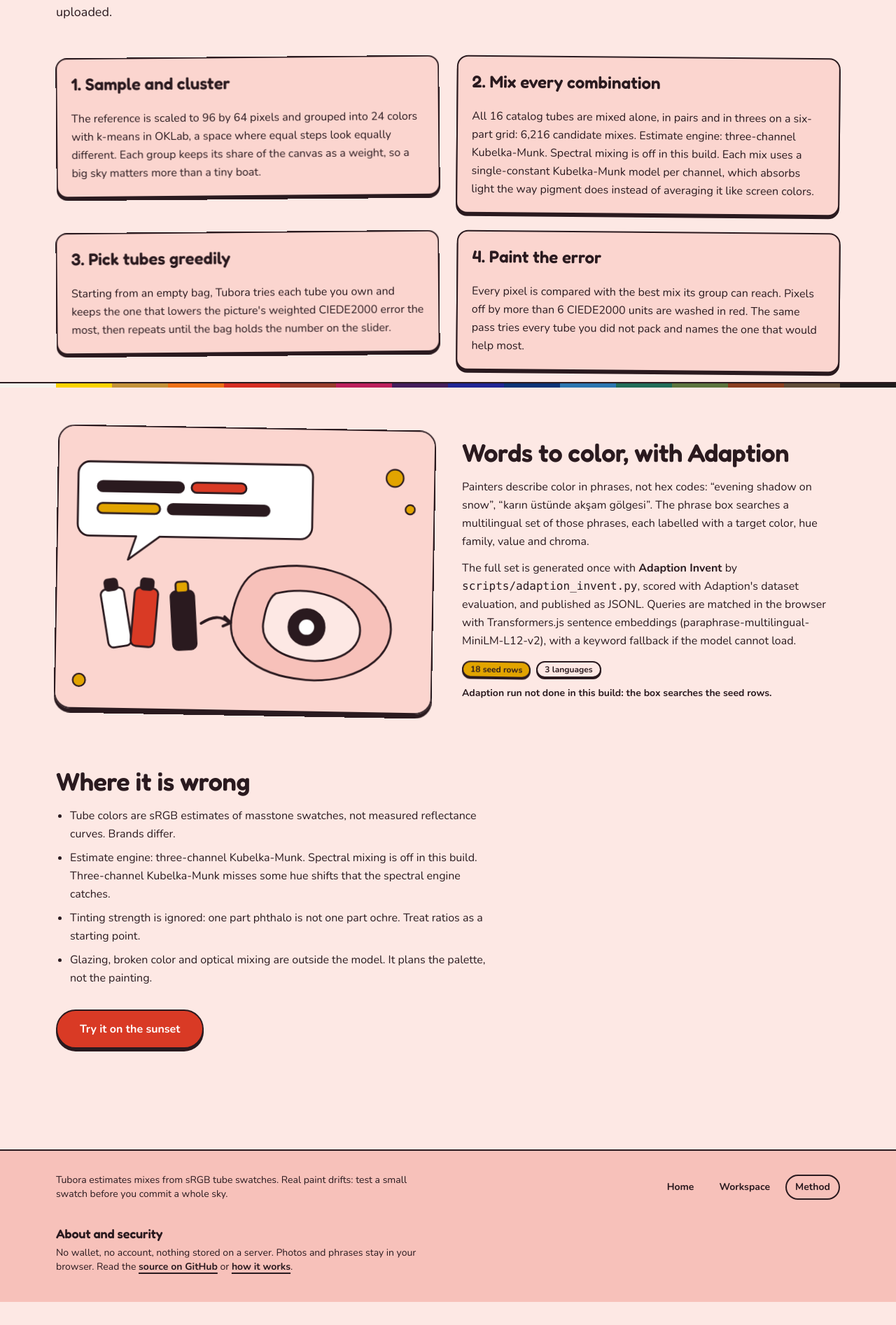
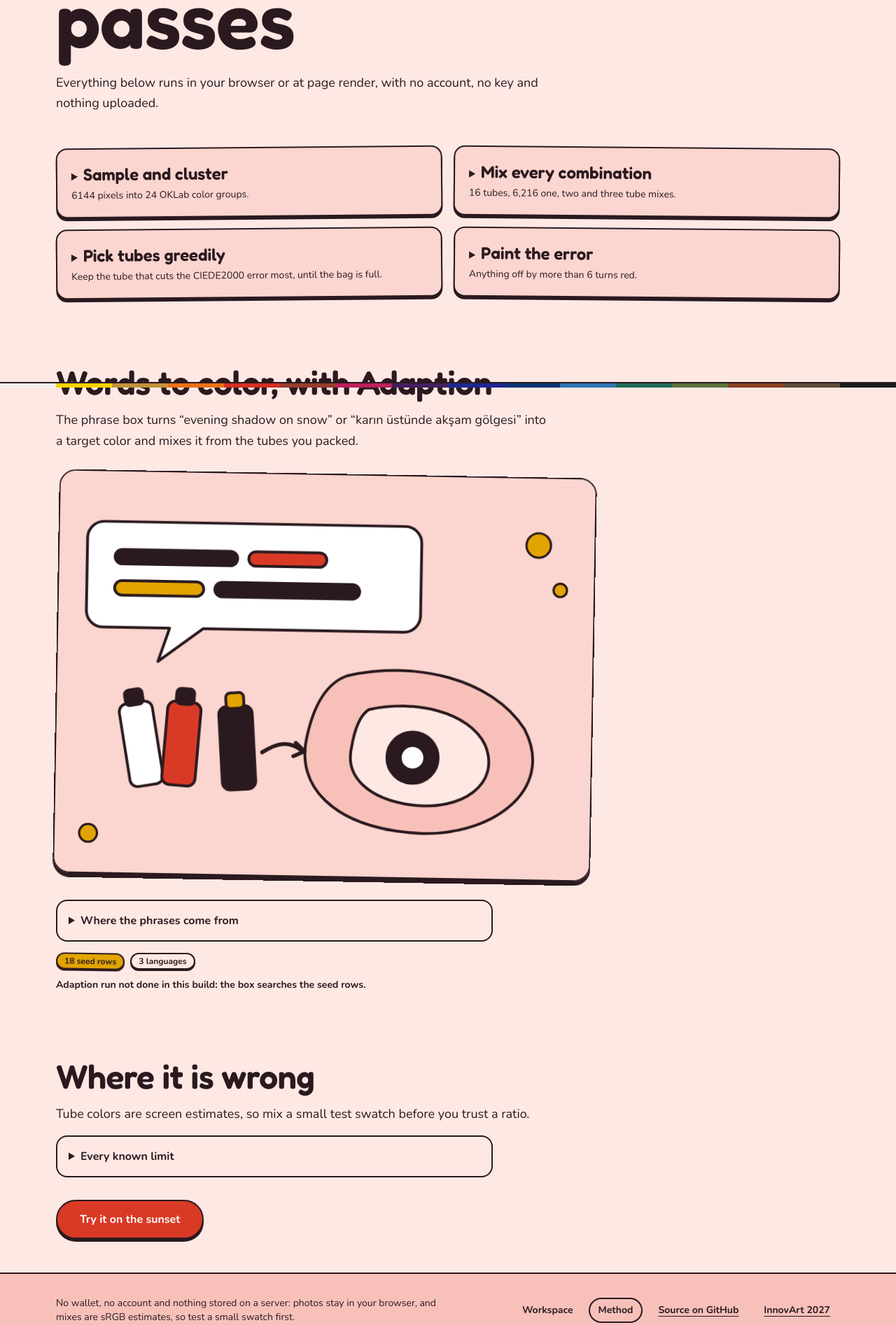
Before and after one commit to mericcintosun/tubora, a Next.js app: page /how in a window 1280 px wide. Shown: the part 246-2140 px from the top of the page at 70% size. Before the commit the page ends 2107 px from the top, so only its background shows below. Built offline with nearby package versions, Linux system fonts and the light colour scheme.

Commit message:
refactor(ui): one-sentence sections and a link-only footer

```diff
--- a/app/how/page.tsx
+++ b/app/how/page.tsx
@@ -2,7 +2,7 @@ import type { Metadata } from "next";
 import Link from "next/link";
 import { Badge } from "@/components/ui/badge";
 import { Button } from "@/components/ui/button";
-import { Card, CardContent, CardHeader, CardTitle } from "@/components/ui/card";
+import { Card } from "@/components/ui/card";
 import { RouteEmptyState } from "@/components/route-states";
 import { SceneSlot } from "@/components/scene-slot";
 import { getAdapter } from "@/lib/adapter";
@@ -53,49 +53,60 @@ export default function HowPage() {
   const stages = [
     {
       title: "Sample and cluster",
+      line: `${FRAME_W * FRAME_H} pixels into ${CLUSTERS} OKLab color groups.`,
       body: `The reference is scaled to ${FRAME_W} by ${FRAME_H} pixels and grouped into ${CLUSTERS} colors with k-means in OKLab, a space where equal steps look equally different. Each group keeps its share of the canvas as a weight, so a big sky matters more than a tiny boat.`,
     },
     {
       title: "Mix every combination",
+      line: `${tubes.length} tubes, ${mixCount.toLocaleString("en-US")} one, two and three tube mixes.`,
       body: `All ${tubes.length} catalog tubes are mixed alone, in pairs and in threes on a six-part grid: ${mixCount.toLocaleString("en-US")} candidate mixes. ${engineLine} ${mixBody}`,
     },
     {
       title: "Pick tubes greedily",
+      line: "Keep the tube that cuts the CIEDE2000 error most, until the bag is full.",
       body: "Starting from an empty bag, Tubora tries each tube you own and keeps the one that lowers the picture's weighted CIEDE2000 error the most, then repeats until the bag holds the number on the slider.",
     },
     {
       title: "Paint the error",
+      line: `Anything off by more than ${UNREACHABLE} turns red.`,
       body: `Every pixel is compared with the best mix its group can reach. Pixels off by more than ${UNREACHABLE} CIEDE2000 units are washed in red. The same pass tries every tube you did not pack and names the one that would help most.`,
     },
   ];
 
   return (
     <div className="mx-auto max-w-6xl px-4 py-12">
-      <div className="tubora-enter max-w-4xl">
-        <h1 className="font-display text-5xl font-semibold leading-tight sm:text-7xl">The method, in four passes</h1>
-        <p className="mt-4 max-w-[65ch] text-lg leading-relaxed">
-          Everything below runs in your browser or at page render. No account, no key, nothing uploaded.
+      <div className="tubora-enter max-w-5xl">
+        <h1 className="break-words font-display text-[clamp(3.5rem,9vw,8rem)] font-semibold leading-[0.92] tracking-tight">
+          The method, in four passes
+        </h1>
+        <p className="mt-6 max-w-[65ch] text-lg leading-relaxed">
+          Everything below runs in your browser or at page render, with no account, no key and nothing uploaded.
         </p>
       </div>
 
-      <ol className="mt-12 grid gap-6 md:grid-cols-2">
+      <ul className="mt-12 grid gap-4 md:grid-cols-2">
         {stages.map((s, i) => (
           <li key={s.title}>
             <Card className={i % 2 ? "md:rotate-[0.5deg]" : "md:-rotate-[0.5deg]"}>
-              <CardHeader>
-                <CardTitle className="text-2xl">
-                  {i + 1}. {s.title}
-                </CardTitle>
-              </CardHeader>
-              <CardContent>
-                <p className="max-w-[65ch] leading-relaxed">{s.body}</p>
-              </CardContent>
+              <details className="group p-5">
+                <summary className="cursor-pointer rounded-xl focus-visible:outline-none focus-visible:ring-4 focus-visible:ring-ring/40">
+                  <span className="font-display text-2xl font-semibold">{s.title}</span>
+                  <span className="mt-1 block text-sm">{s.line}</span>
+                </summary>
+                <p className="mt-3 max-w-[65ch] leading-relaxed">{s.body}</p>
+              </details>
             </Card>
           </li>
         ))}
-      </ol>
+      </ul>
 
-      <section className="mt-20 grid items-center gap-10 md:grid-cols-2" aria-labelledby="phrases-title">
+      <section className="mt-16 sm:mt-24" aria-labelledby="phrases-title">
+        <h2 id="phrases-title" className="font-display text-3xl font-semibold sm:text-5xl">Words to color, with Adaption</h2>
+        <p className="mt-4 max-w-[65ch] text-lg leading-relaxed">
+          The phrase box turns “evening shadow on snow” or “karın üstünde akşam gölgesi” into a target color and mixes it
+          from the tubes you packed.
+        </p>
+        <div className="mt-8 max-w-3xl">
           <SceneSlot
             n={3}
             alt="A speech bubble reading 'evening shadow on snow' turning into a blue-violet paint swatch next to three small tubes"
@@ -103,19 +114,17 @@ export default function HowPage() {
             height={720}
             className="rotate-1 rounded-3xl border-2 border-border shadow-sticker-lg"
           />
-        <div>
-          <h2 id="phrases-title" className="font-display text-3xl font-semibold sm:text-4xl">Words to color, with Adaption</h2>
-          <p className="mt-4 max-w-[65ch] leading-relaxed">
-            Painters describe color in phrases, not hex codes: “evening shadow on snow”, “karın üstünde akşam gölgesi”. The
-            phrase box searches a multilingual set of those phrases, each labelled with a target color, hue family, value and
-            chroma.
-          </p>
-          <p className="mt-3 max-w-[65ch] leading-relaxed">
+        </div>
+        <div className="max-w-[65ch]">
+          <details className="mt-8 rounded-2xl border-2 border-border bg-background p-4">
+            <summary className="cursor-pointer font-bold">Where the phrases come from</summary>
+            <p className="mt-3 leading-relaxed">
               The full set is generated once with <strong>Adaption Invent</strong> by <code>scripts/adaption_invent.py</code>,
               scored with Adaption&apos;s dataset evaluation, and published as JSONL. Queries are matched in the browser with
-            Transformers.js sentence embeddings (paraphrase-multilingual-MiniLM-L12-v2), with a keyword fallback if the model
-            cannot load.
+              Transformers.js sentence embeddings (paraphrase-multilingual-MiniLM-L12-v2), with a keyword fallback if the
+              model cannot load.
             </p>
+          </details>
           {phrases.length === 0 ? (
             <PhrasesEmptyState />
           ) : (
@@ -134,9 +143,14 @@ export default function HowPage() {
         </div>
       </section>
 
-      <section className="mt-20 max-w-4xl" aria-labelledby="limits-title">
-        <h2 id="limits-title" className="font-display text-3xl font-semibold sm:text-4xl">Where it is wrong</h2>
-        <ul className="mt-4 max-w-[65ch] list-disc space-y-2 pl-5 leading-relaxed">
+      <section className="mt-16 max-w-4xl sm:mt-24" aria-labelledby="limits-title">
+        <h2 id="limits-title" className="font-display text-3xl font-semibold sm:text-5xl">Where it is wrong</h2>
+        <p className="mt-4 max-w-[65ch] text-lg leading-relaxed">
+          Tube colors are screen estimates, so mix a small test swatch before you trust a ratio.
+        </p>
+        <details className="mt-4 max-w-[65ch] rounded-2xl border-2 border-border bg-background p-4">
+          <summary className="cursor-pointer font-bold">Every known limit</summary>
+        <ul className="mt-3 list-disc space-y-2 pl-5 leading-relaxed">
           <li>Tube colors are sRGB estimates of masstone swatches, not measured reflectance curves. Brands differ.</li>
           <li>
             {engineLine}{" "}
@@ -147,6 +161,7 @@ export default function HowPage() {
           <li>Tinting strength is ignored: one part phthalo is not one part ochre. Treat ratios as a starting point.</li>
           <li>Glazing, broken color and optical mixing are outside the model. It plans the palette, not the painting.</li>
         </ul>
+        </details>
         <Button asChild size="lg" className="mt-8">
           <Link href="/pack?scene=marmara-dusk">Try it on the sunset</Link>
         </Button>
--- a/app/layout.tsx
+++ b/app/layout.tsx
@@ -1,6 +1,5 @@
 import type { Metadata } from "next";
 import { Fredoka, Nunito } from "next/font/google";
-import Link from "next/link";
 import { ScrollProvider } from "@/components/scroll-provider";
 import { SiteHeader } from "@/components/site-header";
 import { NavLink } from "@/components/ui/nav-link";
@@ -29,39 +28,33 @@ export default function RootLayout({ children }: { children: React.ReactNode })
         <ScrollProvider>
           <SiteHeader />
           <main>{children}</main>
-          <footer className="mt-24 border-t-2 border-border bg-muted pb-10">
-            <div className="mx-auto flex max-w-6xl flex-col gap-3 px-4 py-8 text-sm sm:flex-row sm:items-center sm:justify-between">
+          <footer className="border-t-2 border-border bg-muted pb-10">
+            <div className="mx-auto flex max-w-6xl flex-col gap-4 px-4 py-8 text-sm sm:flex-row sm:items-center sm:justify-between">
               <p className="max-w-[65ch]">
-                Tubora estimates mixes from sRGB tube swatches. Real paint drifts: test a small swatch before you commit a
-                whole sky.
+                No wallet, no account and nothing stored on a server: photos stay in your browser, and mixes are sRGB
+                estimates, so test a small swatch first.
               </p>
               <nav className="flex flex-wrap gap-2" aria-label="Footer">
-                <NavLink href="/">Home</NavLink>
-                <NavLink href="/pack?scene=marmara-dusk">Workspace</NavLink>
+                <NavLink href="/pack">Workspace</NavLink>
                 <NavLink href="/how">Method</NavLink>
-              </nav>
-            </div>
-            <section aria-labelledby="footer-security" className="mx-auto max-w-6xl px-4 text-sm">
-              <h2 id="footer-security" className="font-display text-lg font-semibold">
-                About and security
-              </h2>
-              <p className="mt-1 max-w-[65ch]">
-                No wallet, no account, nothing stored on a server. Photos and phrases stay in your browser. Read the{" "}
                 <a
                   href="https://github.com/mericcintosun/tubora"
                   target="_blank"
                   rel="noopener noreferrer"
-                  className="font-bold underline decoration-2 underline-offset-4"
+                  className="rounded-full border-2 border-transparent px-3 py-1.5 font-bold underline underline-offset-4 hover:bg-muted"
                 >
-                  source on GitHub
-                </a>{" "}
-                or{" "}
-                <Link href="/how" className="font-bold underline decoration-2 underline-offset-4">
-                  how it works
-                </Link>
-                .
-              </p>
-            </section>
+                  Source on GitHub
+                </a>
+                <a
+                  href="https://innovart2027.devpost.com/"
+                  target="_blank"
+                  rel="noopener noreferrer"
+                  className="rounded-full border-2 border-transparent px-3 py-1.5 font-bold underline underline-offset-4 hover:bg-muted"
+                >
+                  InnovArt 2027
+                </a>
+              </nav>
+            </div>
           </footer>
         </ScrollProvider>
       </body>
```
Lines whose indentation alone changed are shown as unchanged.
